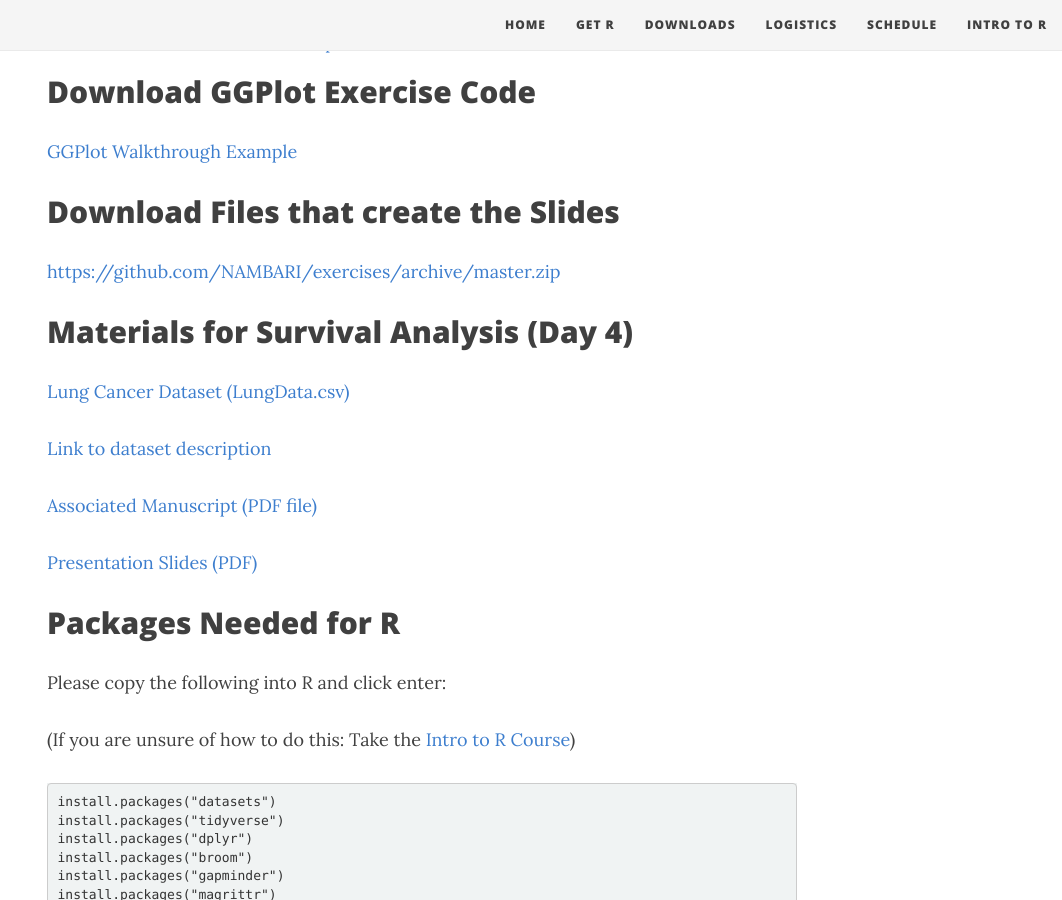
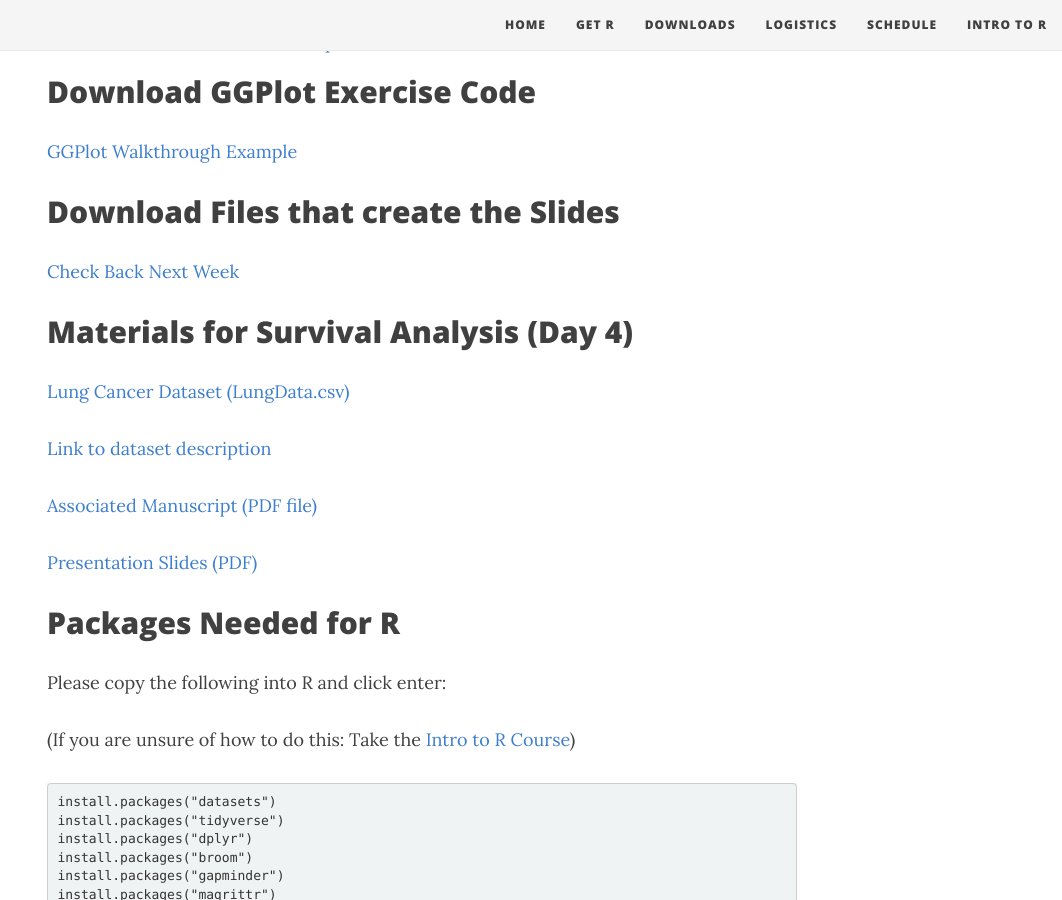
Before and after one commit to NAMBARI/nambari.github.io, a Jekyll site: the page built from downloads.md, in a window 1280 px wide and 900 px high, scrolled down 1061 px. Shown: the whole window, without its empty margins (218-1280 px from the left). Built offline with Jekyll 4.4.1, drawn with Linux system fonts in a browser that asks for light colours; nearby versions of some CDN libraries.

Commit message:
Update downloads.md

```diff
--- a/downloads.md
+++ b/downloads.md
@@ -66,7 +66,7 @@ We have created a series of exercises that you will be completing every day. Ple
 
 ## Download Files that create the Slides
 
-[https://github.com/NAMBARI/exercises/archive/master.zip](https://github.com/NAMBARI/notes/archive/master.zip)
+[Check Back Next Week]()
 
 ## Materials for Survival Analysis (Day 4)
 
```
